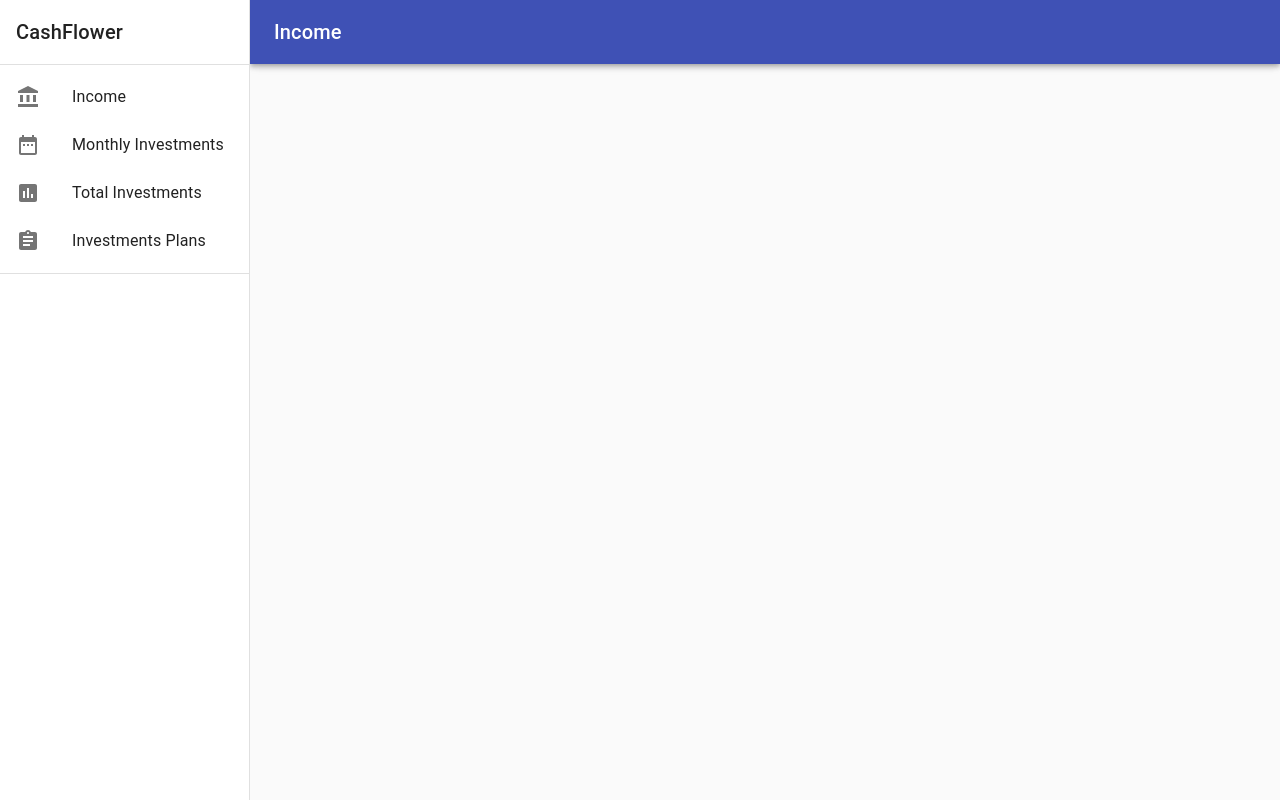
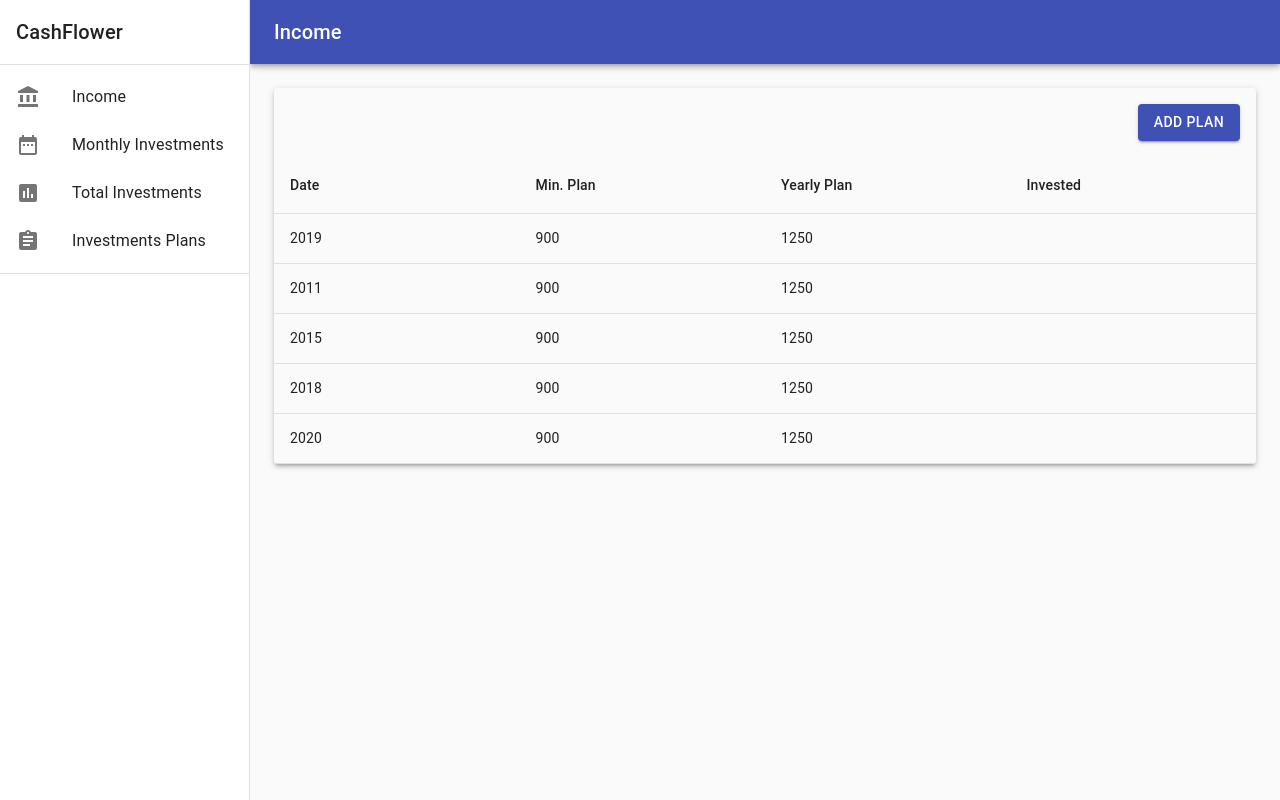
Before and after one commit to ModestB/cashflower, a React (Create React App) app: page /plans in a window 1280 px wide. Built offline with nearby package versions, Linux system fonts and the light colour scheme.

Commit message:
add plans component

```diff
--- a/src/App.js
+++ b/src/App.js
@@ -7,6 +7,7 @@ import CssBaseline from "@material-ui/core/CssBaseline";
 import Sidebar from "./components/sidebar/Sidebar";
 import Income from "./domain/income/Income";
 import Monthly from "./domain/monthly/Monthly";
+import Plans from "./domain/plans/Plans";
 import TotalInvestments from "./domain/totalInvestments/TotalInvestments";
 
 import { makeStyles } from "@material-ui/core";
@@ -39,6 +40,7 @@ function App() {
           <Switch>
             <Route exact path="/" component={Income} />
             <Route path="/monthly" component={Monthly} />
+            <Route path="/plans" component={Plans} />
             <Route path="/total" component={TotalInvestments} />
           </Switch>
         </main>
--- a/src/components/dataTable/addData/AddData.js
+++ b/src/components/dataTable/addData/AddData.js
@@ -46,7 +46,7 @@ const useStyles = makeStyles((theme) => ({
 export default function AddData(props) {
   const classes = useStyles();
   const [selectedDate, setSelectedDate] = useState(new Date());
-  const [amount, setAmount] = useState("");
+  const [amount, setAmount] = useState(null);
   const [incomeType, setIncomeType] = useState("");
   const [comment, setComment] = useState("");
 
--- a/src/components/dataTable/addData/selectInput/SelectInput.js
+++ b/src/components/dataTable/addData/selectInput/SelectInput.js
@@ -23,7 +23,8 @@ export default function SelectInput(props) {
 
   useEffect(() => {
     setOptions(props.options);
-  }, [props.options]);
+    setValue(props.value);
+  }, [props.options, props.value]);
 
   const openHandler = () => setOpen(true);
 
--- a/src/components/dataTable/dataTableRow/DataTableRow.js
+++ b/src/components/dataTable/dataTableRow/DataTableRow.js
@@ -19,6 +19,10 @@ const useStyles = makeStyles((theme) => ({
         visibility: "visible",
       },
     },
+  },
+  tableCell: {
+    padding: `${theme.spacing(1)}px ${theme.spacing(2)}px`,
+    height: "50px",
   },
   tableTotalCell: {
     fontWeight: 700,
@@ -71,7 +75,7 @@ export default function DataTableRow(props) {
       }
 
       if (column.inputType === "date") {
-        tableCellData = moment(value).format("YYYY");
+        tableCellData = moment(value).format(column.dateFormat);
       }
 
       if (column.countableTotal) {
@@ -89,6 +93,7 @@ export default function DataTableRow(props) {
           key={column.id}
           align={column.align}
           style={{ minWidth: column.minWidth }}
+          className={classes.tableCell}
         >
           {tableCellData}
         </TableCell>
@@ -134,9 +139,10 @@ export default function DataTableRow(props) {
           key={column.id}
           align={column.align}
           style={{ minWidth: column.minWidth }}
-          className={
-            props.tableOptions.totalSummary ? classes.tableTotalCell : ""
-          }
+          className={[
+            props.tableOptions.totalSummary ? classes.tableTotalCell : "",
+            classes.tableCell,
+          ].join(" ")}
         >
           {tableCellData}
         </TableCell>
@@ -146,7 +152,11 @@ export default function DataTableRow(props) {
 
   if (showEdit) {
     rowContent = (
-      <TableCell colSpan={props.columns.length} padding="none">
+      <TableCell
+        colSpan={props.columns.length}
+        padding="none"
+        className={classes.tableCell}
+      >
         <AddData
           cancelHandler={hideEditHandler}
           submitHandler={submitDataHandler}
--- a/src/domain/income/Income.js
+++ b/src/domain/income/Income.js
@@ -9,6 +9,7 @@ const tableColumns = {
       label: "Date",
       editable: true,
       inputType: "date",
+      dateFormat: "YYYY-MM-DD",
       minWidth: 170,
     },
     {
--- a/src/domain/monthly/Monthly.js
+++ b/src/domain/monthly/Monthly.js
@@ -9,6 +9,7 @@ const tableColumns = {
       label: "Date",
       editable: true,
       inputType: "date",
+      dateFormat: "YYYY-MM-DD",
       minWidth: 170,
     },
     {
--- /dev/null
+++ b/src/domain/plans/Plans.js
@@ -0,0 +1,57 @@
+import React from "react";
+
+import MainContainer from "../../components/mainContainer/MainContainer";
+
+const tableColumns = {
+  columns: [
+    {
+      id: "date",
+      label: "Date",
+      editable: true,
+      inputType: "date",
+      dateFormat: "YYYY",
+      minWidth: 170,
+    },
+    {
+      id: "minPlan",
+      label: "Min. Plan",
+      editable: true,
+      inputType: "number",
+      minWidth: 100,
+    },
+    {
+      id: "yearlyPlan",
+      label: "Yearly Plan",
+      editable: true,
+      inputType: "number",
+      minWidth: 100,
+    },
+    {
+      id: "invested",
+      label: "Invested",
+      editable: false,
+      inputType: "number",
+      minWidth: 100,
+    },
+  ],
+};
+
+const tableData = [
+  { id: "1", date: "2019-05-12", minPlan: 900, yearlyPlan: 1250, invested: "" },
+  { id: "2", date: "2011-05-12", minPlan: 900, yearlyPlan: 1250, invested: "" },
+  { id: "3", date: "2015-05-12", minPlan: 900, yearlyPlan: 1250, invested: "" },
+  { id: "4", date: "2018-05-12", minPlan: 900, yearlyPlan: 1250, invested: "" },
+  { id: "5", date: "2020-05-12", minPlan: 900, yearlyPlan: 1250, invested: "" },
+];
+
+function Plans() {
+  return (
+    <MainContainer
+      tableColumns={tableColumns}
+      tableData={tableData}
+      submitBtnLabel="Add Plan"
+    />
+  );
+}
+
+export default Plans;
--- a/src/domain/totalInvestments/TotalInvestments.js
+++ b/src/domain/totalInvestments/TotalInvestments.js
@@ -8,7 +8,7 @@ const tableColumns = {
       label: "Year",
       editable: false,
       inputType: "date",
-      dateFormat: "",
+      dateFormat: "YYYY",
       minWidth: 170,
     },
     {
```
